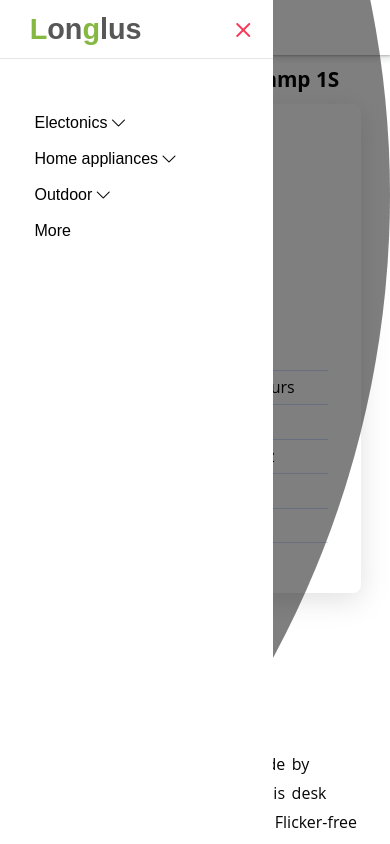
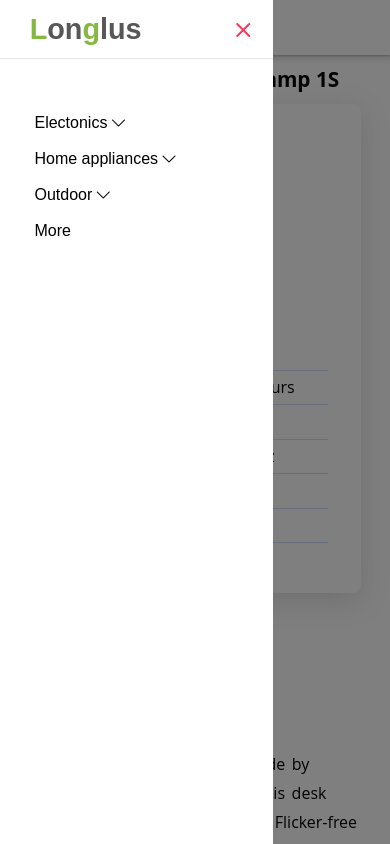
Before and after one commit to gyanasipu/khageswar.github.io, a plain HTML site: page pages/second/index.html in a window 390 px wide. Both pictures are taken after a click on the element 27 px from the left and 27 px from the top of the page. Shown: the top 844 px of the page. Drawn offline with Linux system fonts and the light colour scheme; files whose address does not match are found by name.

Commit message:
Update navbar.css

```diff
--- a/pages/second/navbar.css
+++ b/pages/second/navbar.css
@@ -45,15 +45,14 @@ body {
 }
 .navbar .overlay {
 position: fixed;
-		 left: 0;
-		top: 0;
+		 left: 50%;
+		top: 50%;
 		width: 100vw;
 		height: 100vw;
 		background-color: rgba(0, 0, 0, 0.5);
 z-index: 12;
 opacity: 1;border-radius: 50%;
-transform:scale(0);
-transform-origin:right;
+transform: translate(-50%,-50%) scale(0);
 		display:none;
 
 
@@ -267,12 +266,12 @@ transform-origin:right;
 	}
 @-webkit-keyframes overlayopacity {
 		100% {
-			transform:scale(5)
+			transform: translate(-50%,-50%) scale(5);
 		}
 	}
 @keyframes overlayopacity {
 		100% {
-			transform:scale(5)
+			transform: translate(-50%,-50%)scale(5);
 		}
 	}
 
```
